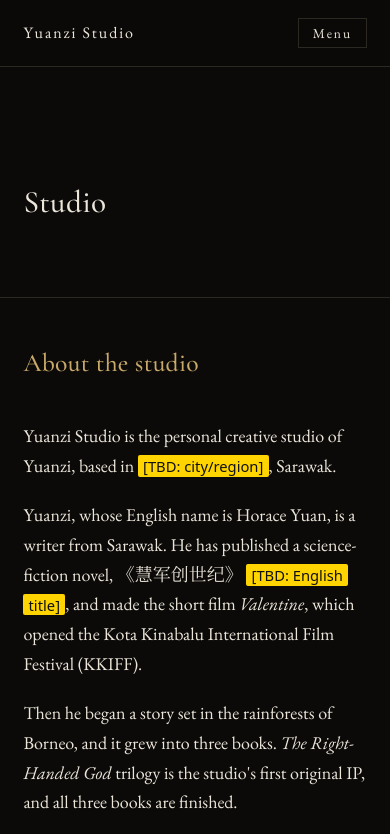
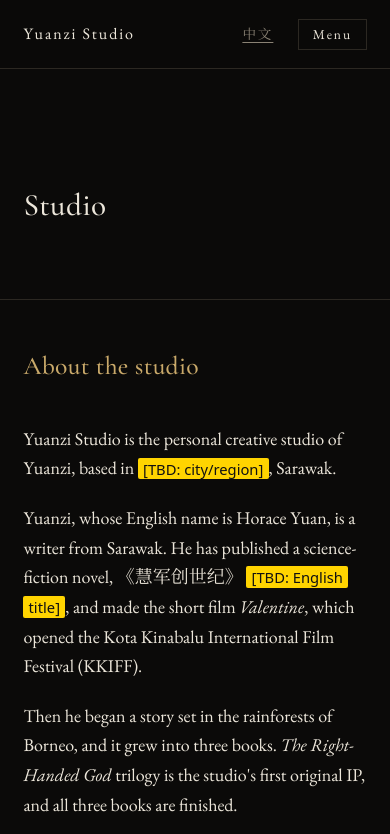
Before and after one commit to yuanzikongjian-create/yuanzi-studio, a plain HTML site: page en/studio/index.html in a window 390 px wide. Shown: the top 834 px of the page. Drawn offline with Linux system fonts and the light colour scheme.

Commit message:
P1-6: mobile lang beside menu + game/trailer links

```diff
--- a/en/studio/index.html
+++ b/en/studio/index.html
@@ -10,6 +10,7 @@
 <header class="site-header">
   <a class="brand" href="../../en/index.html">Yuanzi Studio</a>
   <button class="menu-btn" type="button" aria-expanded="false" aria-controls="site-nav">Menu</button>
+  <a class="lang lang-bar" href="../../studio/index.html" lang="zh-Hans">中文</a>
   <nav id="site-nav" class="site-nav" aria-label="Main">
     <ul><li><a href="../../en/index.html">Home</a></li><li><a href="../../en/studio/index.html" aria-current="page">Studio</a></li><li><a href="../../en/originals/index.html">Originals</a></li><li><a href="../../en/collaborate/index.html">Collaborate</a></li><li><a href="../../en/work/index.html">Work</a></li><li><a href="../../en/contact/index.html">Contact</a></li></ul>
     <a class="lang" href="../../studio/index.html" lang="zh-Hans">中文</a>
```
